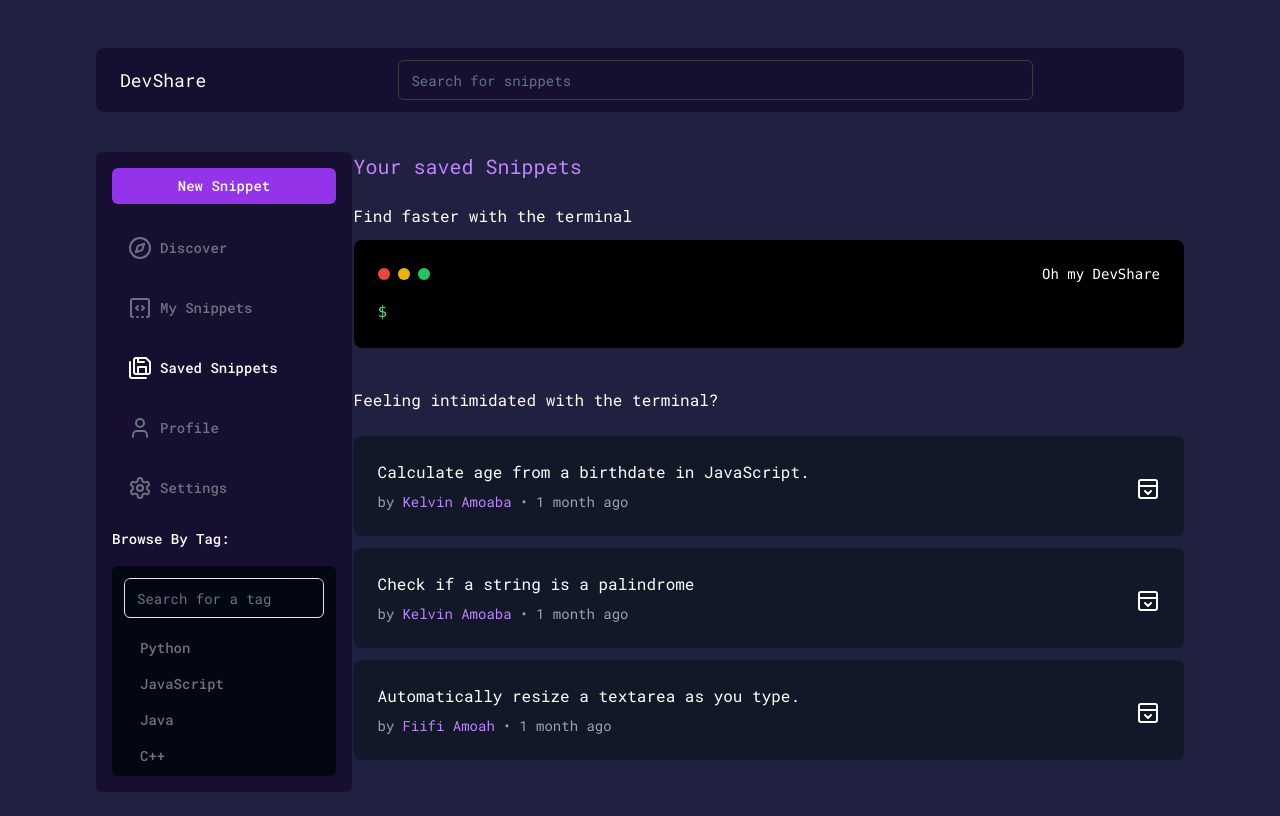
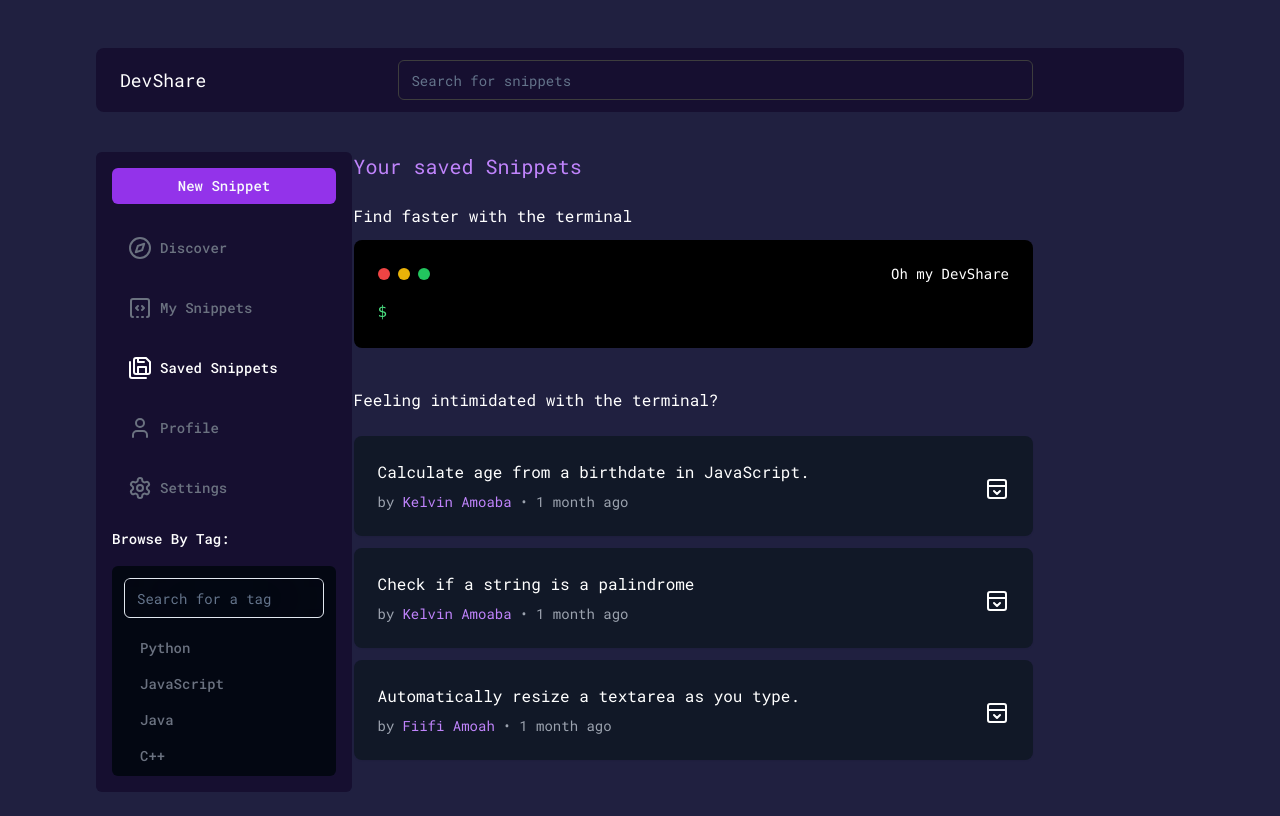
Before and after one commit to AmoabaKelvin/devshare, a Next.js app: page /app/snippets/saved in a window 1280 px wide. Built offline with nearby package versions, Linux system fonts and the light colour scheme.

Commit message:
Refactor saved snippets page layout

```diff
--- a/src/app/app/snippets/saved/page.tsx
+++ b/src/app/app/snippets/saved/page.tsx
@@ -5,7 +5,8 @@
 
 export default function DevShareApp() {
   return (
-    <>
+    <section className="grid grid-cols-1 md:grid-cols-11">
+      <div className="col-span-9">
         <h1 className="text-xl text-purple-400">Your saved Snippets</h1>
         <p className="mt-6 mb-3">Find faster with the terminal</p>
         <SearchSnippetTerminal />
@@ -19,6 +20,7 @@
             ))}
           </div>
         </div>
-    </>
+      </div>
+    </section>
   );
 }
```
Lines whose indentation alone changed are shown as unchanged.
